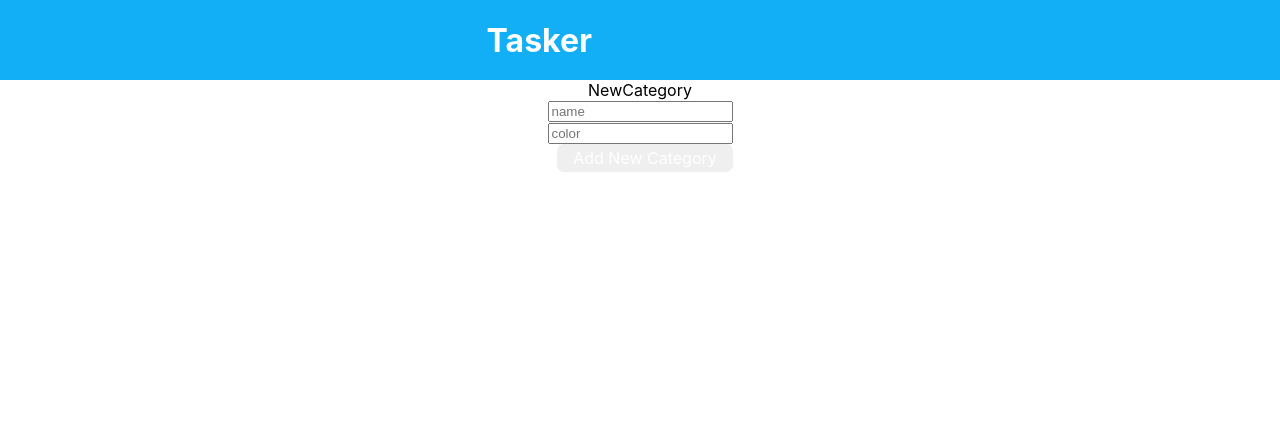
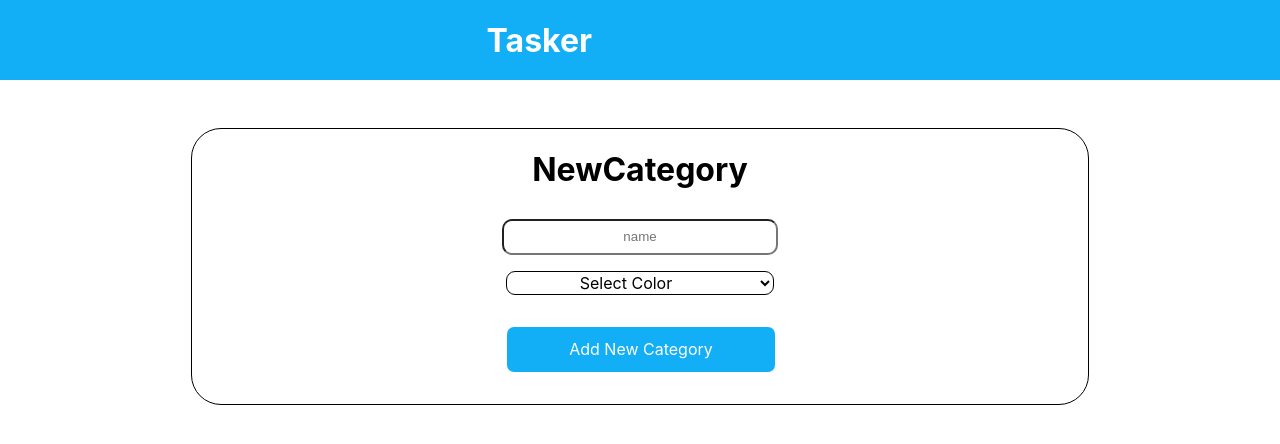
Before and after one commit to Dante-Berishaj/tasker, a React (Create React App) app: page /newCategory in a window 1280 px wide. Shown: the top 444 px of the page. Built offline with nearby package versions, Linux system fonts and the light colour scheme.

Commit message:
new category page styling and redirect

```diff
--- a/src/screens/NewCategory.js
+++ b/src/screens/NewCategory.js
@@ -1,10 +1,36 @@
 import React, { useState } from 'react';
+import { useHistory } from 'react-router-dom';
+
 import Button from '../components/Button';
+import classes from './NewCategory.module.css'
 
 const NewCategory = () => {
-
   const [name, setName] = useState('');
   const [color, setColor] = useState('');
+
+  const history = useHistory()
+
+  const Colors = [
+    {
+      id: 'e1',
+      title: 'Blue',
+      value: '#2BB4EB'
+    },
+    { id: 'e2',
+      title: 'Red',
+      value:'#EB2B2B'
+    },
+    {
+      id: 'e3',
+      title: 'Green',
+      value: '#60F297 '
+    },
+    {
+      id: 'e4',
+      title: 'Purple',
+      value: '#D505BC'
+    },
+]
 
   const AddNewCategory = async(event) => {
     event.preventDefault();
@@ -21,20 +47,30 @@ const NewCategory = () => {
       body: JSON.stringify(data)
     })
     result = await result.json()
-    console.log(result)
+    console.log(result);
+    history.push('/Today')
   }
 
   return (
-    <>
-      NewCategory
+    <div className={classes.main}>
+      <div className={classes.main_container}>
+        <h1>NewCategory</h1>
       <form>
-        <input placeholder='name' onChange={event => setName(event.target.value)} />
+        <input className={classes.input} placeholder='name' onChange={event => setName(event.target.value)} />
         <div>
-        <input placeholder='color' onChange={event => setColor(event.target.value)} />
+          <div>
+           <select onChange={(event) => setColor(event.target.value)} >
+              <option>Select Color</option>
+              {Colors && Colors.map(col => (
+                <option value={col.value} key={col.id}>{col.title}</option>
+              ))}
+            </select>
+            </div>
         </div>
       </form>
-      <Button onClick={AddNewCategory}>Add New Category</Button>
-    </>
+      <Button className={classes.btn} onClick={AddNewCategory}>Add New Category</Button>
+      </div>
+    </div>
   )
 }
 
--- /dev/null
+++ b/src/screens/NewCategory.module.css
@@ -0,0 +1,33 @@
+.input{
+    height: 30px;
+    width: 30%;
+    margin-top: .5rem;
+    border-radius: 10px;
+    text-align: center;
+}
+
+.btn{
+    background: rgb(18, 174, 246);
+    margin-top: 1rem;
+    width: 30%;
+    height: 45px;
+    margin-right: .5rem;
+    margin-bottom: 2rem;
+}
+
+.main_container{
+    border: 1px solid;
+    border-radius: 30px;
+    height: 100%;
+    width: 70%;
+    justify-content: center;
+    align-items: center;
+    margin: auto;
+    background: #fff;
+}
+
+.main{
+    margin-top: 3rem;
+    width: 100%;
+    height: 100%;
+}
--- a/src/screens/NewTask.js
+++ b/src/screens/NewTask.js
@@ -59,7 +59,7 @@ const NewTask = () => {
           <input className={classes.input} placeholder='name' onChange={(event) => setName(event.target.value)} />
           <div>
            <div className={classes.select}>
-           <select onChange={(event) => setCategory(event.target.value)} placeholder='category'>
+           <select onChange={(event) => setCategory(event.target.value)}>
               <option>Select Category</option>
               {categories && categories.map(cat => (
                 <option value={cat.id} key={cat.id}>{cat.name}</option>
--- a/src/screens/NewTask.module.css
+++ b/src/screens/NewTask.module.css
@@ -16,10 +16,10 @@ select {
 
 .btn{
     background: rgb(18, 174, 246);
-    margin-top: 4rem;
+    margin-top: 3rem;
     width: 30%;
     height: 45px;
-    margin-top: 2rem;
+    margin-right: .5rem;
     margin-bottom: 2rem;
 }
 
@@ -45,4 +45,5 @@ select {
     justify-content: center;
     align-items: center;
     margin: auto;
+    background: #fff;
 }
```
